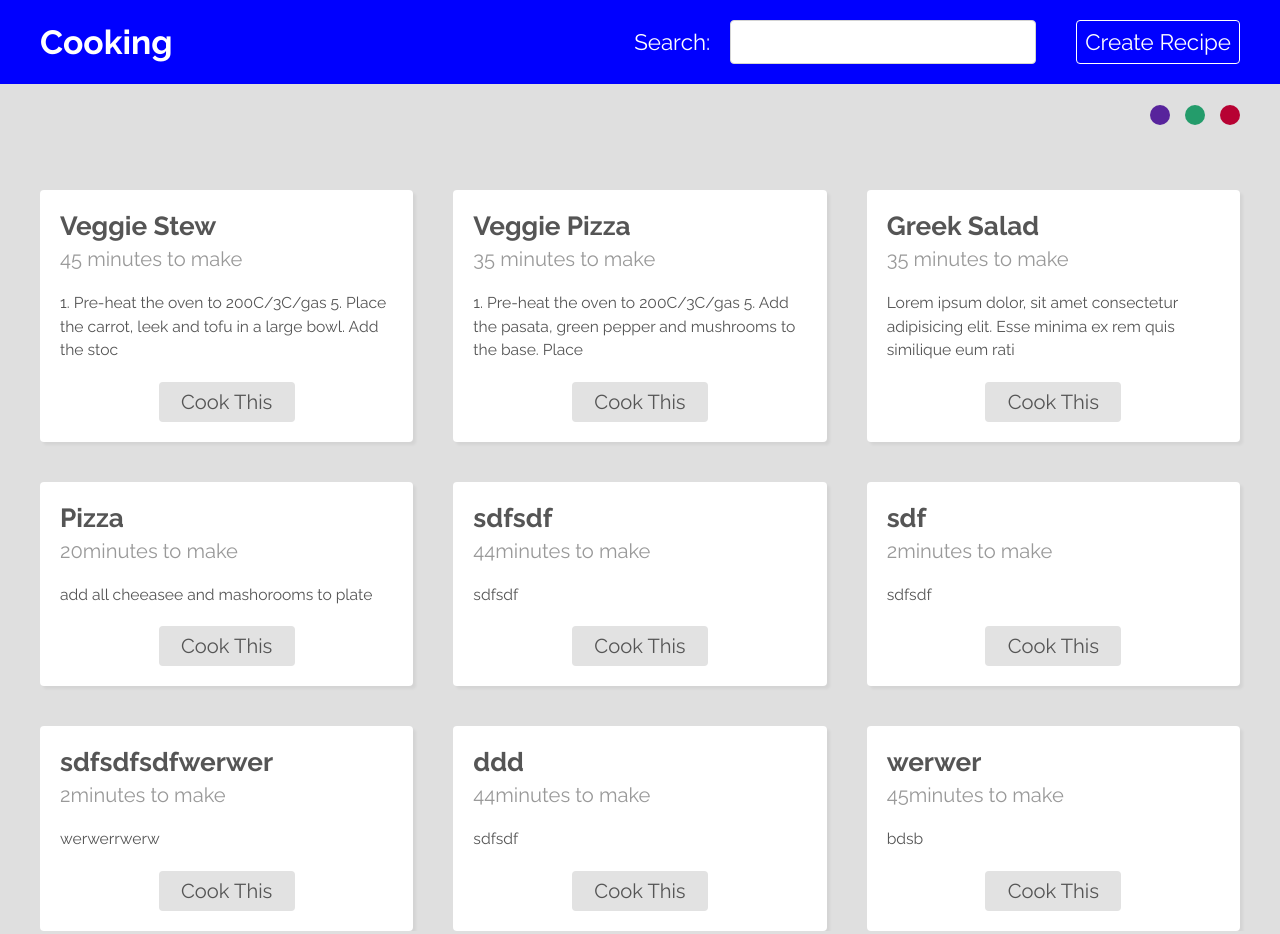
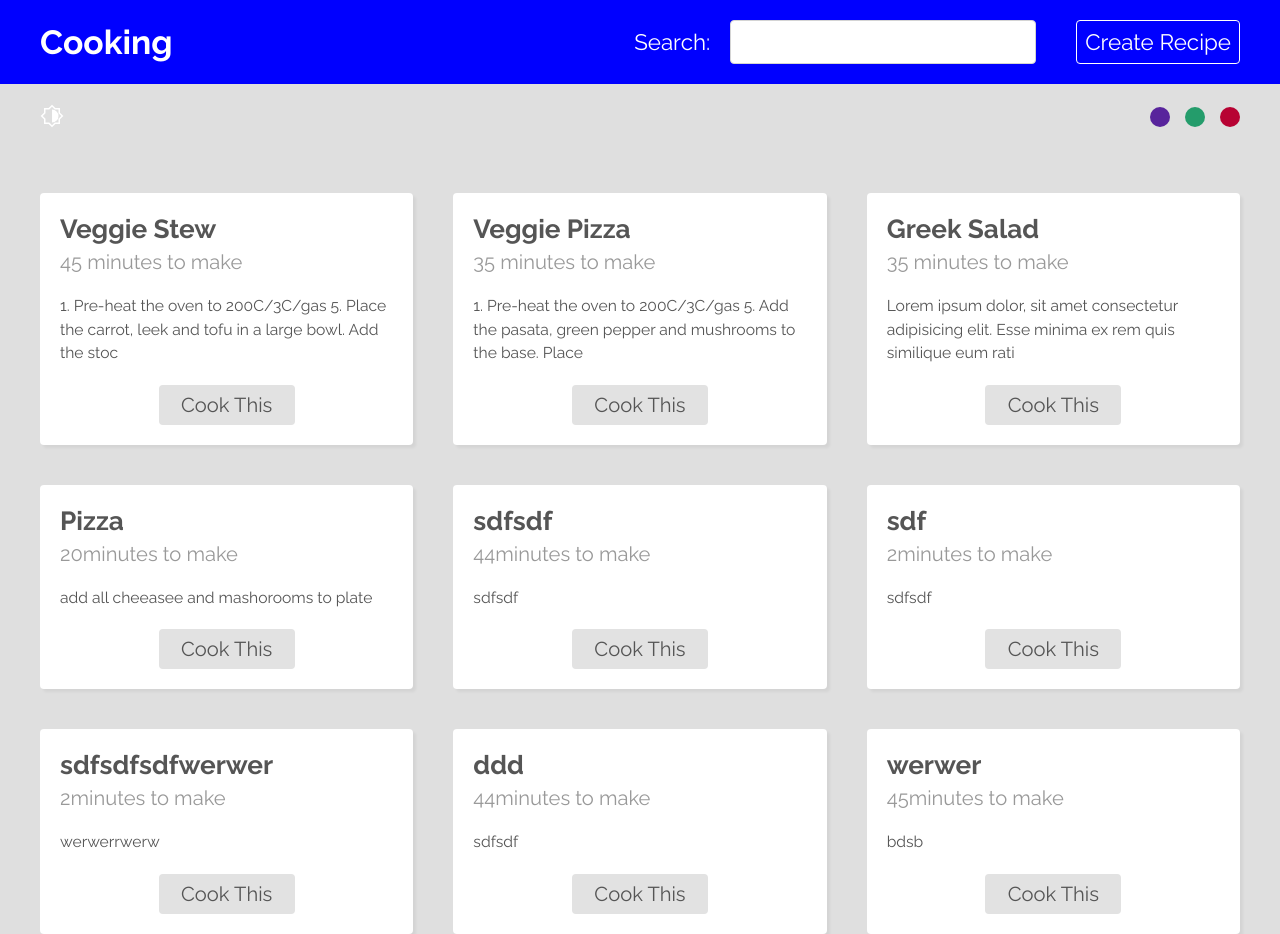
Before and after one commit to kubaw00/recipe-directory, a React (Create React App) app: page / in a window 1280 px wide. Built offline with nearby package versions, Linux system fonts and the light colour scheme; data requests are answered from the project's data file.

Commit message:
add mode state and themeSelector

```diff
--- a/src/components/ThemeSelector.js
+++ b/src/components/ThemeSelector.js
@@ -1,14 +1,28 @@
 import React from 'react';
 import './ThemeSelector.css';
 import useTheme from '../hooks/useTheme';
+import changeModeIcon from '../assets/changeMode.svg';
 
 const themeColors = ['#58249c', '#249c6b', '#b70233'];
 
 export default function ThemeSelector() {
-  const { changeColor } = useTheme();
+  const { changeColor, changeMode, mode } = useTheme();
+
+  const toggleMode = () => {
+    changeMode(mode === 'dark' ? 'light' : 'dark');
+  };
+  console.log(mode);
 
   return (
     <div className='theme-selector'>
+      <div className='mode-toggle'>
+        <img
+          src={changeModeIcon}
+          alt='change mode dark/light'
+          onClick={toggleMode}
+          style={{ filter: mode === 'dark' ? 'invert(100%)' : 'invert(50%)' }}
+        ></img>
+      </div>
       <div className='theme-buttons'>
         {themeColors.map((color) => (
           <div
--- a/src/context/ThemeContext.js
+++ b/src/context/ThemeContext.js
@@ -9,20 +9,29 @@ const themeReducer = (state, action) => {
   switch (action.type) {
     case 'CHANGE_COLOR':
       return { ...state, color: action.payload };
+    case 'CHANGE_MODE':
+      return { ...state, mode: action.payload };
     default:
       return state;
   }
 };
 
 export default function ThemeProvider({ children }) {
-  const [state, dispatch] = useReducer(themeReducer, { color: 'blue' });
+  const [state, dispatch] = useReducer(themeReducer, {
+    color: 'blue',
+    mode: 'dark',
+  });
 
   const changeColor = (color) => {
     dispatch({ type: 'CHANGE_COLOR', payload: color });
   };
 
+  const changeMode = (mode) => {
+    dispatch({ type: 'CHANGE_MODE', payload: mode });
+  };
+
   return (
-    <ThemeContext.Provider value={{ ...state, changeColor }}>
+    <ThemeContext.Provider value={{ ...state, changeColor, changeMode }}>
       {children}
     </ThemeContext.Provider>
   );
```
Also changed, not shown: src/assets/changeMode.svg (added).
